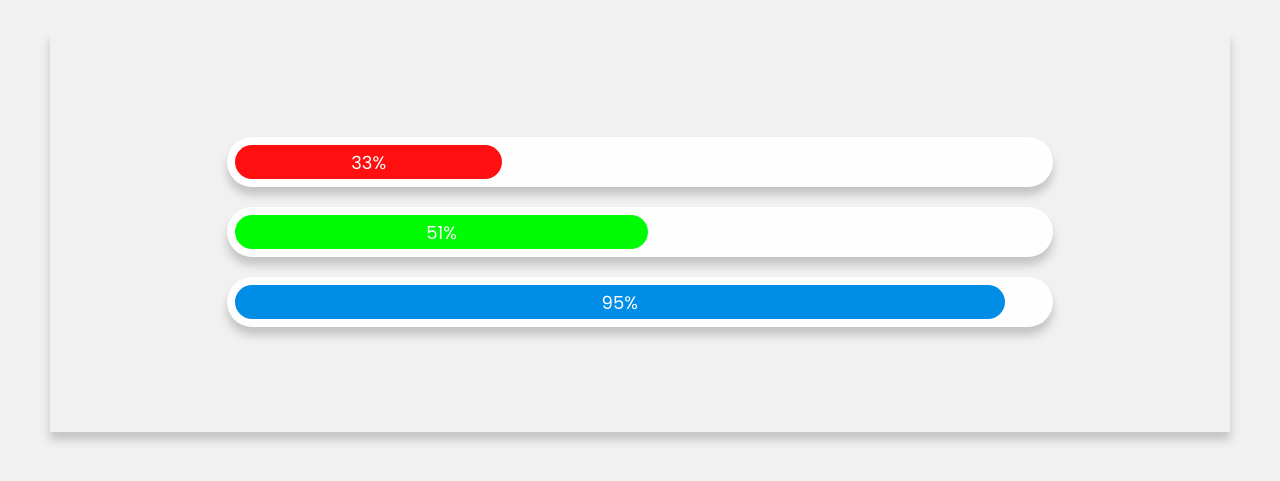
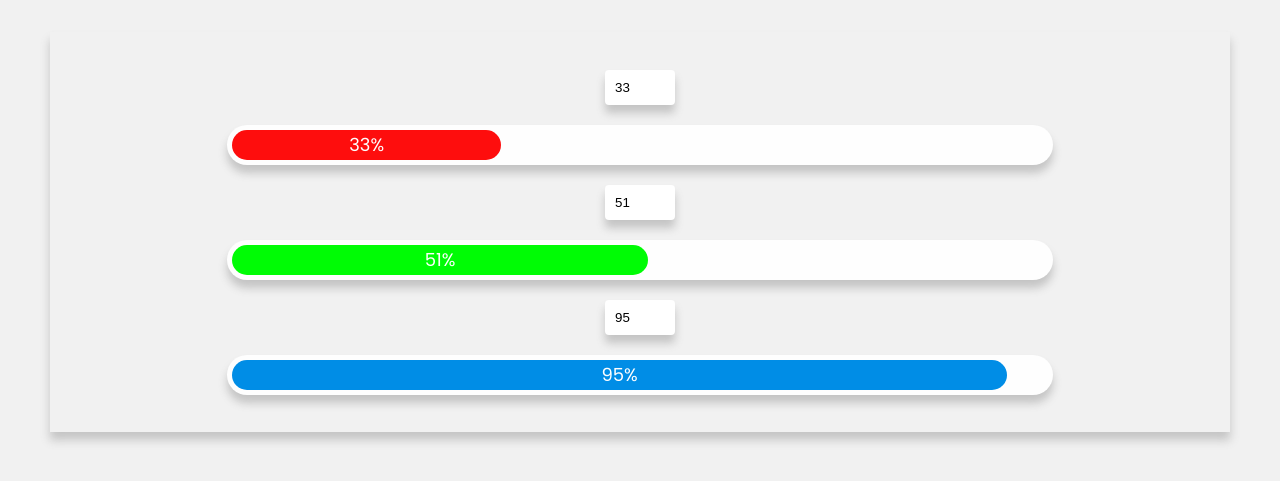
Before and after one commit to agamemnon94/progress_bar, a website with bundled scripts: page index.html in a window 1280 px wide. Shown: the part 125-606 px from the top of the page. Built offline with nearby package versions, Linux system fonts and the light colour scheme.

Commit message:
refactored

```diff
--- a/assets/js/components/_progress_bar.js
+++ b/assets/js/components/_progress_bar.js
@@ -1,44 +1,92 @@
+const targetWidths = [33, 51, 95]; // Tableau centralisé pour les largeurs cibles
+
 window.addEventListener("DOMContentLoaded", () => {
-  HandleProgresseBar(bar_1, 33);
-  HandleProgresseBar(bar_2, 51);
-  HandleProgresseBar(bar_3, 95);
+  targetWidths.forEach((width, index) => {
+    HandleProgresseBar(document.querySelector(`#bar_${index + 1}`), width);
+  });
+  changeValue();
 });
 
+/**
+ *
+ */
+const changeValue = function () {
+  const inputs = document.querySelectorAll("input");
+
+  inputs.forEach((input, index) => {
+    const bar = input.nextElementSibling.querySelector("div");
+    const parentBarElement = bar.parentElement;
+    input.value = targetWidths[index];
+
+    input.addEventListener("change", () => {
+      let value = parseInt(input.value);
+      let parentWidth = parentBarElement.offsetWidth;
+      let childWidth = bar.offsetWidth;
+      let barWidth = ((childWidth / parentWidth) * 100).toFixed(0);
+      refreshProgressBar(bar, parseInt(barWidth), value);
+    });
+  });
+};
+
+/**
+ * Anime la largeur des barres de progression au chargement de la page.
+ * @param {HTMLElement} bar
+ * @param {int} targetWidth
+ */
 const HandleProgresseBar = function (bar, targetWidth) {
+  animateBar(bar, 0, targetWidth, 1000);
+};
+
+/**
+ * Anime la largeur des barres de progression au changement de valeur des inputs.
+ * @param {HTMLElement} bar - barre de progression
+ * @param {int} Width - Largeur actuelle de l'élément
+ * @param {int} targetWidth - largeur cible provenant de la valeur de l'input
+ */
+const refreshProgressBar = function (bar, currentWidth, targetWidth) {
+  animateBar(bar, currentWidth, targetWidth, 300);
+};
+
+/**
+ * Fonction d'animation des barres de progression.
+ * @param {HTMLElement} bar - Barre de progression
+ * @param {int} startWidth - Largeur de départ
+ * @param {int} targetWidth - Largeur cible
+ * @param {int} duration - Durée de l'animation en millisecondes
+ */
+const animateBar = function (bar, startWidth, targetWidth, duration) {
   const barSpan = bar.querySelector("span");
-  let startWidth = 0; // Width de laquelle on part
-  const duration = 1000; // Durée de l'animation (en millisecondes)
-  const startTime = performance.now(); // Pour le calcul de temps : https://developer.mozilla.org/fr/docs/Web/API/Performance/now
+  const startTime = performance.now();
 
   const interpolateColor = (startColor, endColor, factor) => {
-    const result = startColor.map((start, index) => {
-      return Math.round(start + (endColor[index] - start) * factor);
-    });
+    const result = startColor.map((start, index) =>
+      Math.round(start + (endColor[index] - start) * factor)
+    );
     return `rgb(${result[0]}, ${result[1]}, ${result[2]})`;
   };
 
   const animate = (currentTime) => {
     const elapsedTime = currentTime - startTime;
-    const progress = Math.min(elapsedTime / duration, 1); // Limite à 1 (100%)
-    const currentWidth = startWidth - (startWidth - targetWidth) * progress;
+    const progress = Math.min(elapsedTime / duration, 1);
+    const currentWidth = startWidth + (targetWidth - startWidth) * progress;
     bar.style.width = currentWidth + "%";
 
     // Interpolation des couleurs
     let color;
     if (currentWidth <= 36) {
-      color = interpolateColor([255, 255, 255], [255, 0, 0], currentWidth / 35); // Blanc à Rouge
+      color = interpolateColor([234, 236, 236], [255, 0, 0], currentWidth / 35); // Blanc à Rouge
     } else if (currentWidth <= 50) {
       color = interpolateColor(
         [255, 0, 0],
         [0, 255, 0],
         (currentWidth - 35) / (50 - 35)
-      ); // Rouge à vert
+      ); // Rouge à Vert
     } else {
       color = interpolateColor(
         [0, 255, 0],
         [0, 128, 255],
         (currentWidth - 50) / (100 - 50)
-      ); // Vert à bleu
+      ); // Vert à Bleu
     }
 
     bar.style.backgroundColor = color; // Applique la couleur interpolée
--- a/assets/sass/components/_base.scss
+++ b/assets/sass/components/_base.scss
@@ -12,3 +12,13 @@ body {
   text-align: center;
   padding: 50px;
 }
+
+input {
+  border: none;
+  box-shadow: $box-shadow;
+  height: 35px;
+  max-width: 70px;
+  padding: 5px 10px;
+  appearance: none;
+  border-radius: 4px;
+}
--- a/assets/sass/components/_progress_bar.scss
+++ b/assets/sass/components/_progress_bar.scss
@@ -13,8 +13,8 @@
     position: relative;
     max-width: 70%;
     width: 100%;
-    height: 50px;
-    padding: 8px;
+    height: 40px;
+    padding: 5px;
     background-color: $white;
     border-radius: 50px;
     overflow: hidden;
--- a/assets/sass/components/_variables.scss
+++ b/assets/sass/components/_variables.scss
@@ -2,7 +2,7 @@
 $black: #0f0f0f;
 $white: #fefefe;
 $f1: #f1f1f1;
-$light_grey: #eaecec;
+$light_grey: rgb(234, 236, 236);
 $violine: rgb(150, 99, 197);
 
 // Box-shadow
--- a/index.html
+++ b/index.html
@@ -27,14 +27,15 @@
 
     <section class="progress-bar_section">
 
+        <input type="number" min="0" max="100" step="1" id="input-bar-1">
         <div class="progress-bar_wrapper" id="progress-bar-wrapper_1">
             <div class="progress-bar-wrapper-bar_bar" id="bar_1"><span>10%</span></div>
         </div>
-
+        <input type="number" min="0" max="100" step="1" id="input-bar-2">
         <div class="progress-bar_wrapper" id="progress-bar-wrapper_2">
             <div class="progress-bar-wrapper-bar_bar" id="bar_2"><span>10%</span></div>
         </div>
-
+        <input type="number" min="0" max="100" step="1" id="input-bar-3">
         <div class="progress-bar_wrapper" id="progress-bar-wrapper_3">
             <div class="progress-bar-wrapper-bar_bar" id="bar_3"><span>10%</span></div>
         </div>
```
Also changed, not shown: assets/css/style.css, 1 other file.
